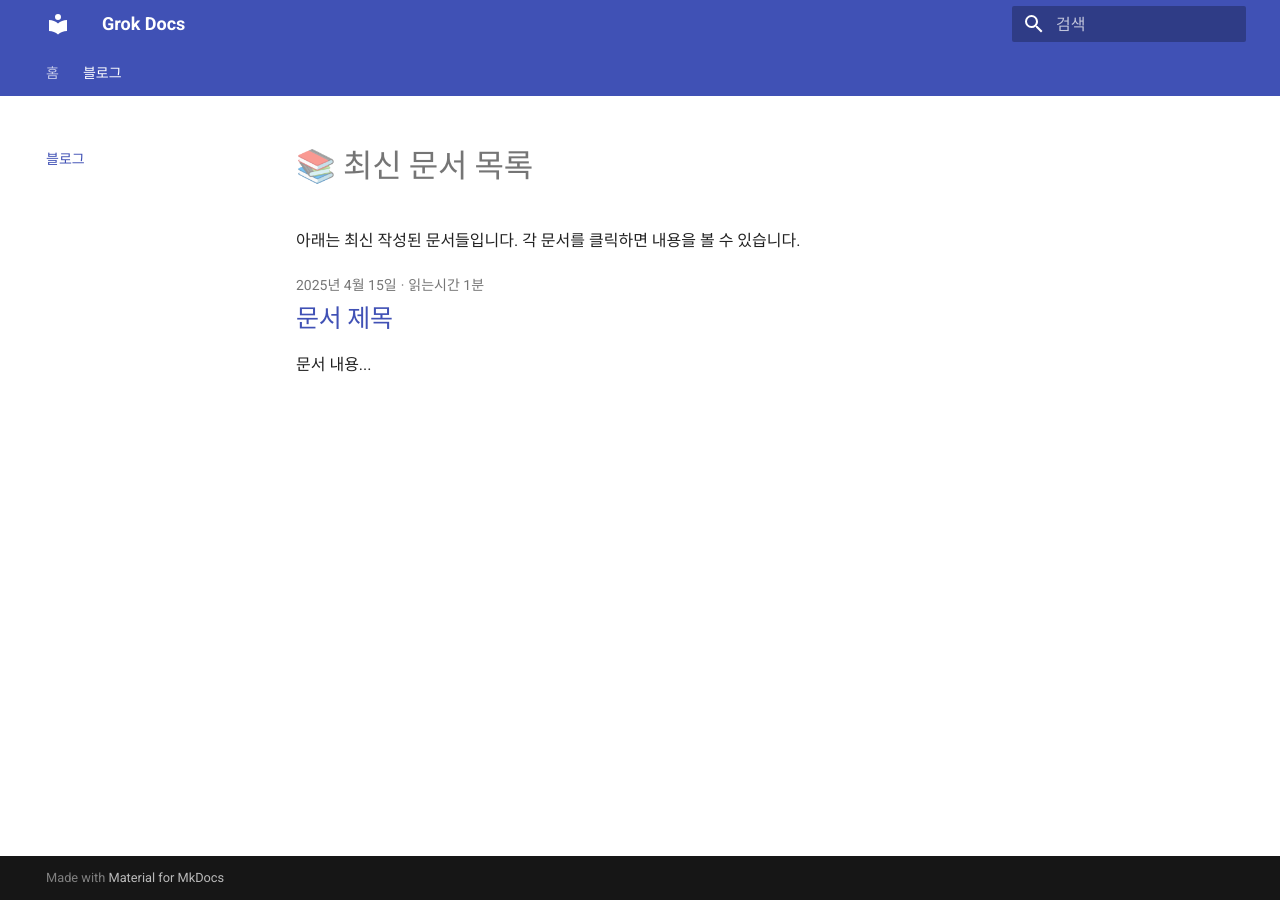
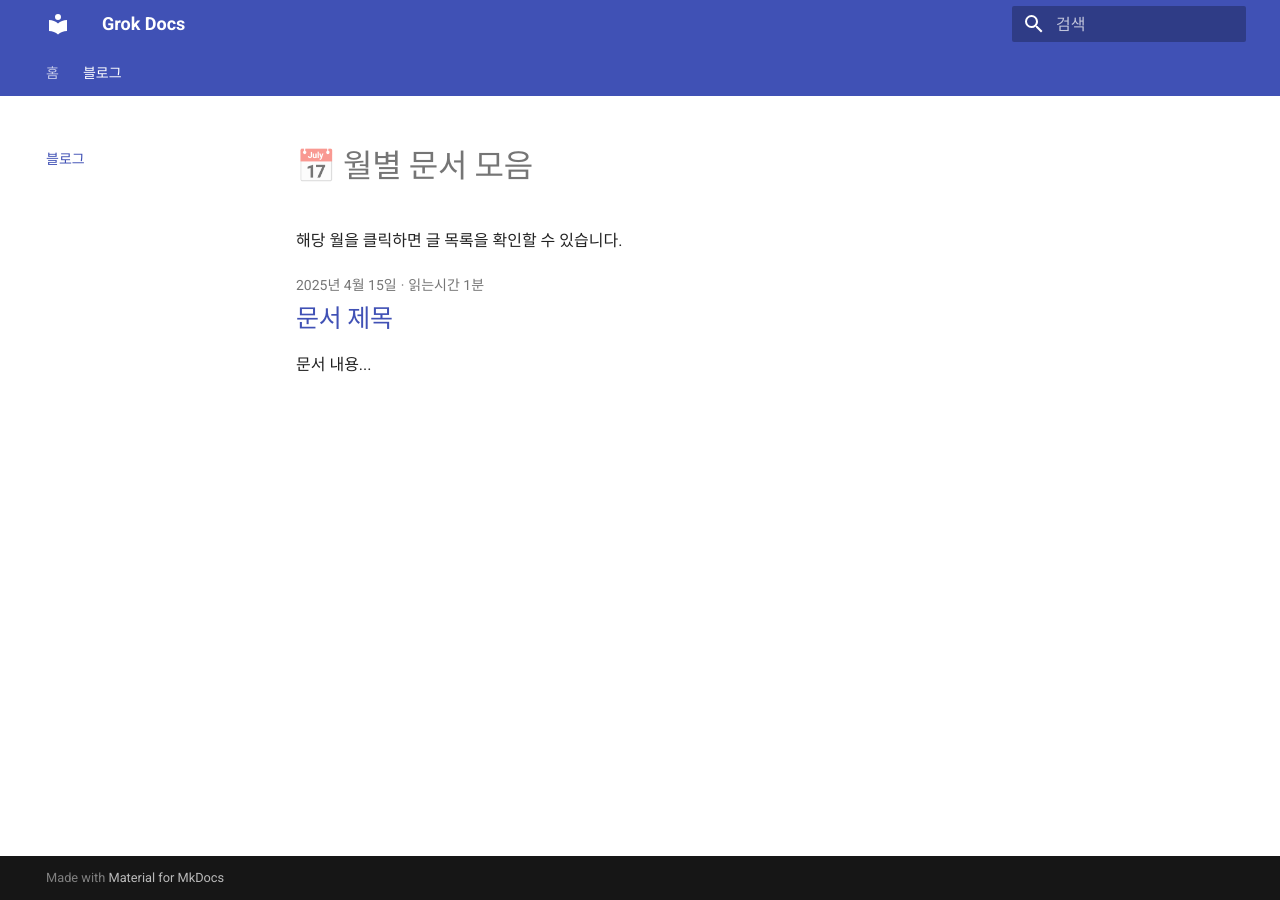
Before and after one commit to pjhwa/citec, an MkDocs documentation site: the page built from docs/blog/index.md, in a window 1280 px wide. Built offline with MkDocs 1.6.1 and Material for MkDocs 9.7.7, drawn with Linux system fonts in a browser that asks for light colours.

Commit message:
Update index.md

```diff
--- a/docs/blog/index.md
+++ b/docs/blog/index.md
@@ -3,8 +3,6 @@ title: 블로그
 template: blog.html
 ---
 
-# 📚 최신 문서 목록
+# 📅 월별 문서 모음
 
-아래는 최신 작성된 문서들입니다. 각 문서를 클릭하면 내용을 볼 수 있습니다.
-
-<!-- 블로그 플러그인이 자동으로 목록을 채웁니다. -->
+해당 월을 클릭하면 글 목록을 확인할 수 있습니다.
```
